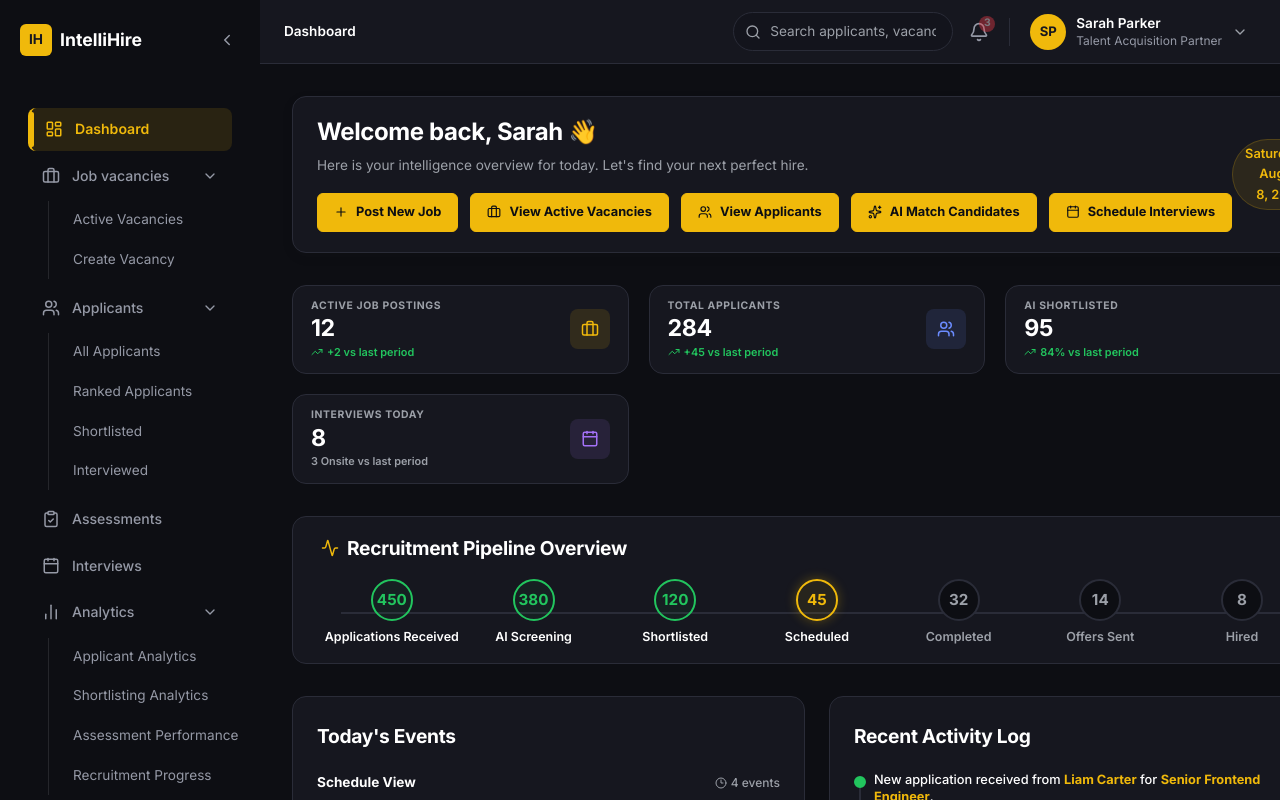
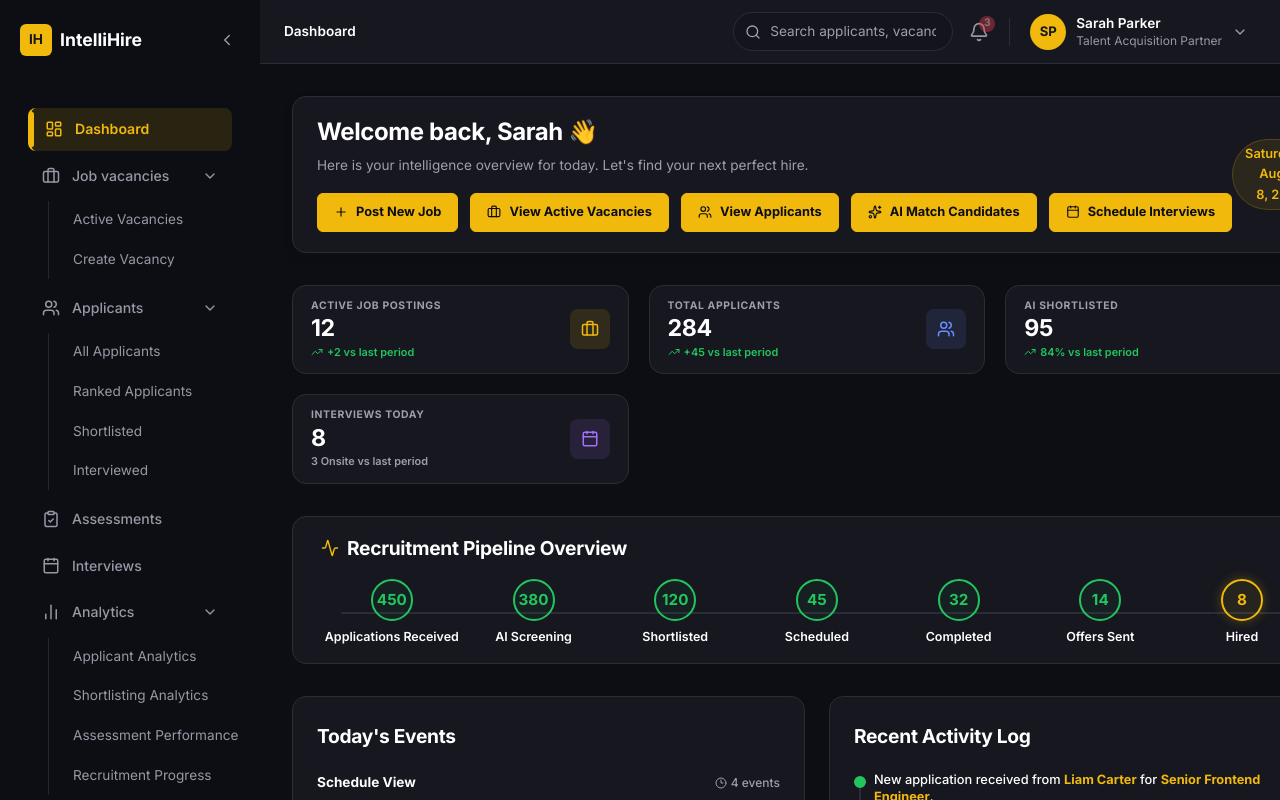
Before and after one commit to IntelliHire-project/Source-code, a React (Create React App) app in the folder frontend/: page /recruiter/dashboard in a window 1280 px wide. Shown: the top 800 px of the page. Built offline with nearby package versions, Linux system fonts and the light colour scheme.

Commit message:
fix(vacancy-management): update pipeline step statuses to reflect accurate completion state

```diff
--- a/frontend/src/pages/recruiter/Dashboard/RecruiterDashboard.jsx
+++ b/frontend/src/pages/recruiter/Dashboard/RecruiterDashboard.jsx
@@ -47,10 +47,10 @@ const PIPELINE_STEPS = [
   { label: 'Applications Received', count: 450, status: 'completed' },
   { label: 'AI Screening', count: 380, status: 'completed' },
   { label: 'Shortlisted', count: 120, status: 'completed' },
-  { label: 'Scheduled', count: 45, status: 'active' },
-  { label: 'Completed', count: 32, status: 'pending' },
-  { label: 'Offers Sent', count: 14, status: 'pending' },
-  { label: 'Hired', count: 8, status: 'pending' }
+  { label: 'Scheduled', count: 45, status: 'completed' },
+  { label: 'Completed', count: 32, status: 'completed' },
+  { label: 'Offers Sent', count: 14, status: 'completed' },
+  { label: 'Hired', count: 8, status: 'active' }
 ];
 const RECENT_ACTIVITIES = [
   { id: 'ACT-001', type: 'success', text: 'New application received from <strong>Liam Carter</strong> for <strong>Senior Frontend Engineer</strong>.', time: '2 mins ago' },
```
